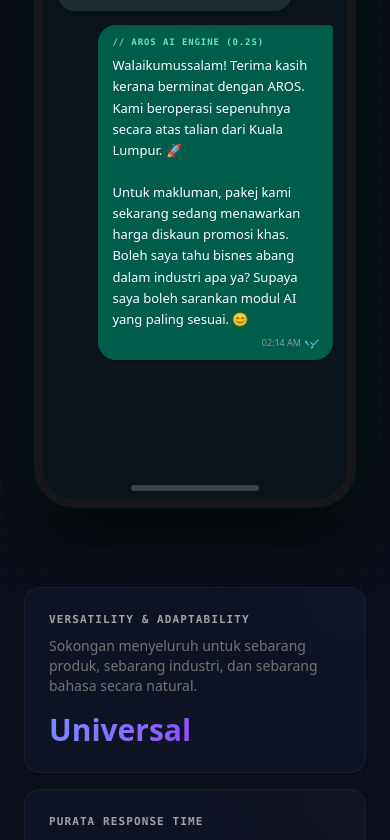
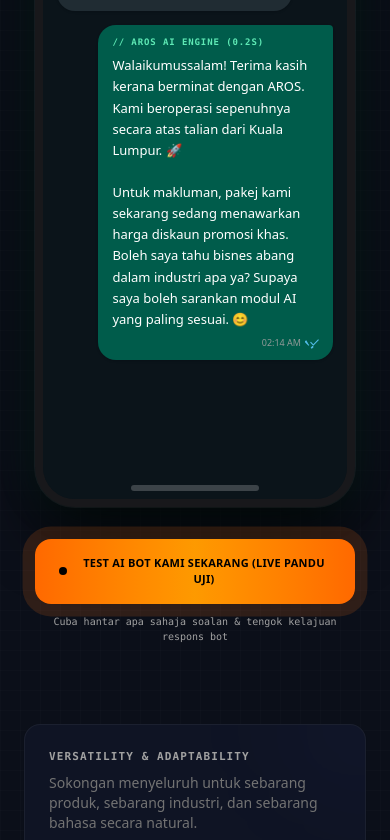
Before and after one commit to opsfunnelmatter-png/aros-salespage-ai, a Next.js app: page / in a window 390 px wide. Shown: the part 10482-11322 px from the top of the page. Built offline with nearby package versions, Linux system fonts and the light colour scheme.

Commit message:
feat: add premium test bot CTA button under phone mockup

```diff
--- a/src/app/05-case-studies.js
+++ b/src/app/05-case-studies.js
@@ -117,7 +117,7 @@
         <div className="grid grid-cols-1 lg:grid-cols-12 gap-12 lg:gap-16 items-center mb-24">
 
           {/* Lajur Kiri: Mobile Phone Mockup (lg:col-span-5) */}
-          <div className="lg:col-span-5 w-full flex justify-center">
+          <div className="lg:col-span-5 w-full flex flex-col items-center justify-center">
 
             {/* REALISTIC SMARTPHONE CHASSIS */}
             <div className="relative w-full max-w-[320px] aspect-[9/19.5] mx-auto border-[8px] sm:border-[12px] border-zinc-900 rounded-[40px] sm:rounded-[50px] bg-[#0b141a] overflow-hidden shadow-[0_0_0_1px_rgba(255,255,255,0.05),0_30px_60px_rgba(0,0,0,0.8),0_0_40px_rgba(16,185,129,0.15)] flex flex-col">
@@ -227,6 +227,26 @@
               <div className="absolute bottom-2 left-1/2 -translate-x-1/2 w-32 h-1.5 bg-white/20 rounded-full z-40" />
             </div>
 
+            {/* PREMIUM CTA BUTTON FOR BOT TESTING */}
+            <div className="mt-8 w-full max-w-[320px] text-center space-y-2.5 relative z-20">
+              <a
+                href="https://wa.me/601112755161?text=Salam%20AROS%2C%20saya%20nak%20test%20kehebatan%20bot%20ni%20sekarang"
+                target="_blank"
+                rel="noopener noreferrer"
+                className="group relative w-full inline-flex items-center justify-center gap-2 bg-gradient-to-r from-orange-500 via-amber-500 to-orange-500 text-black font-black text-[11px] sm:text-xs py-4 px-6 rounded-2xl cursor-pointer overflow-hidden transform transition-all duration-300 animate-premium-pulse hover:scale-[1.03] active:scale-95 whitespace-normal tracking-wide shadow-[0_0_25px_rgba(249,115,22,0.45)] select-none text-center"
+              >
+                <span className="absolute inset-0 w-full h-full bg-gradient-to-r from-transparent via-white/20 to-transparent -translate-x-full group-hover:animate-[shimmer_1.5s_infinite]" />
+                <span className="relative flex h-2 w-2 mr-0.5 shrink-0">
+                  <span className="animate-ping absolute inline-flex h-full w-full rounded-full bg-black opacity-75" />
+                  <span className="relative inline-flex rounded-full h-2 w-2 bg-black" />
+                </span>
+                TEST AI BOT KAMI SEKARANG (LIVE PANDU UJI)
+              </a>
+              <p className="text-[10px] sm:text-xs font-mono text-neutral-400 leading-normal">
+                Cuba hantar apa sahaja soalan & tengok kelajuan respons bot
+              </p>
+            </div>
+
           </div>
 
           {/* Lajur Kanan: Stat (lg:col-span-7) - Vertically Centered */}
```
